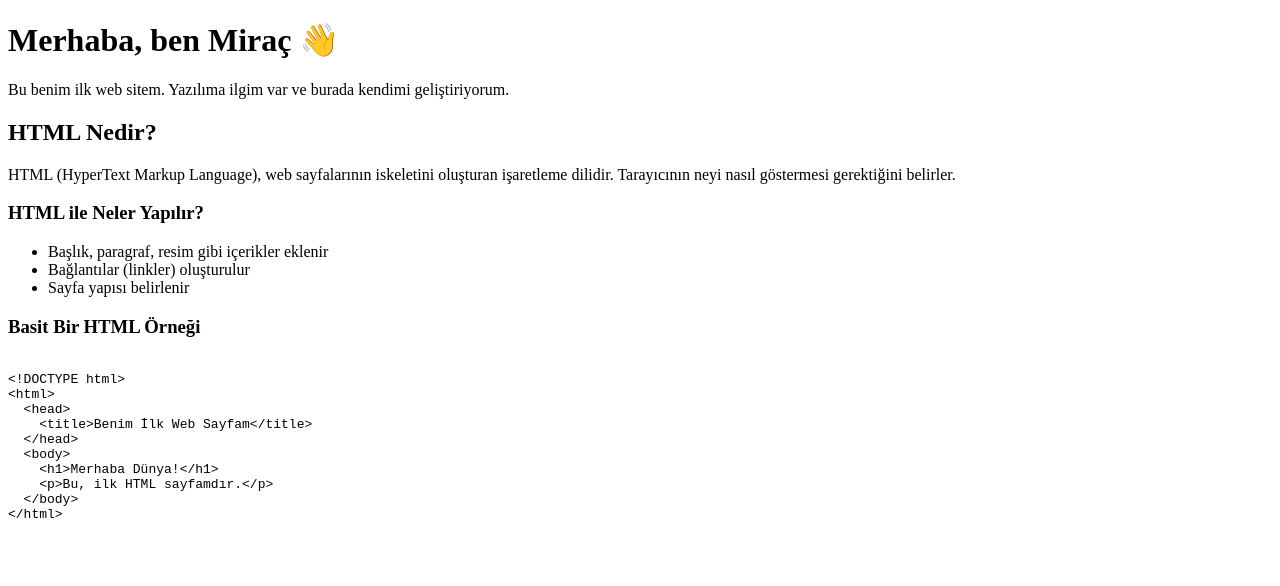
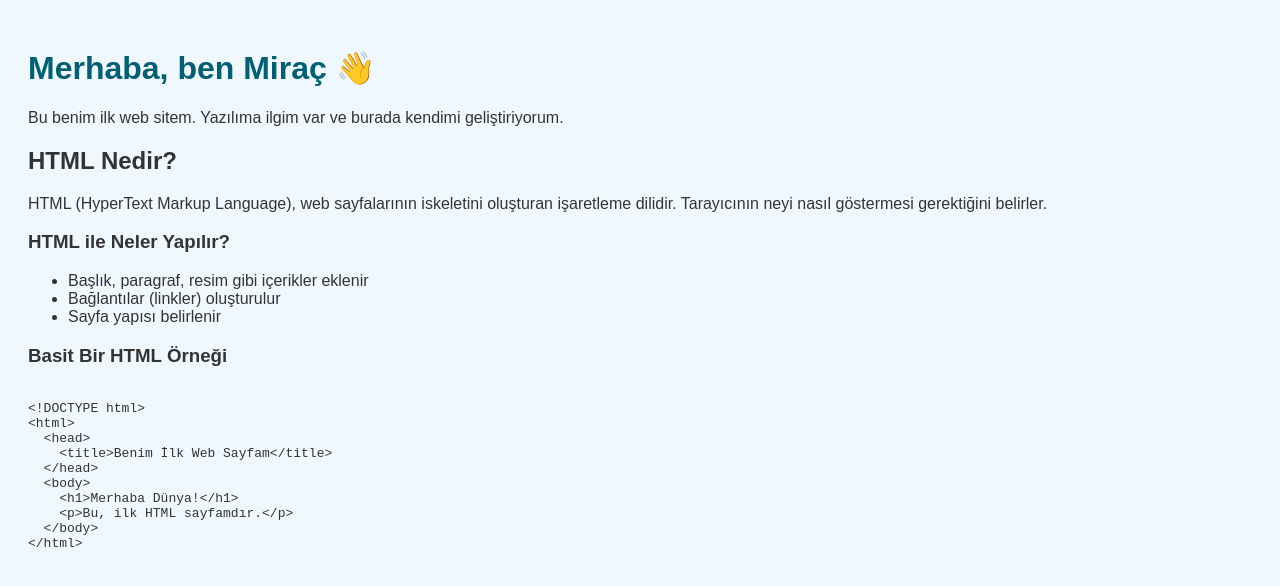
Before and after one commit to miracyazilim/mirac-site, a plain HTML site: page index.html in a window 1280 px wide. Drawn offline with Linux system fonts and the light colour scheme.

Commit message:
Update index.html

```diff
--- a/index.html
+++ b/index.html
@@ -3,6 +3,17 @@
   <head>
     <title>Mirakayazılım - İlk Web Sitem</title>
     <meta charset="UTF-8" />
+    <style>
+      body {
+        background-color: #f0f8ff; /* Açık mavi arka plan */
+        font-family: Arial, sans-serif;
+        padding: 20px;
+        color: #333;
+      }
+      h1 {
+        color: #005f73;
+      }
+    </style>
   </head>
   <body>
     <h1>Merhaba, ben Miraç 👋</h1>
```
